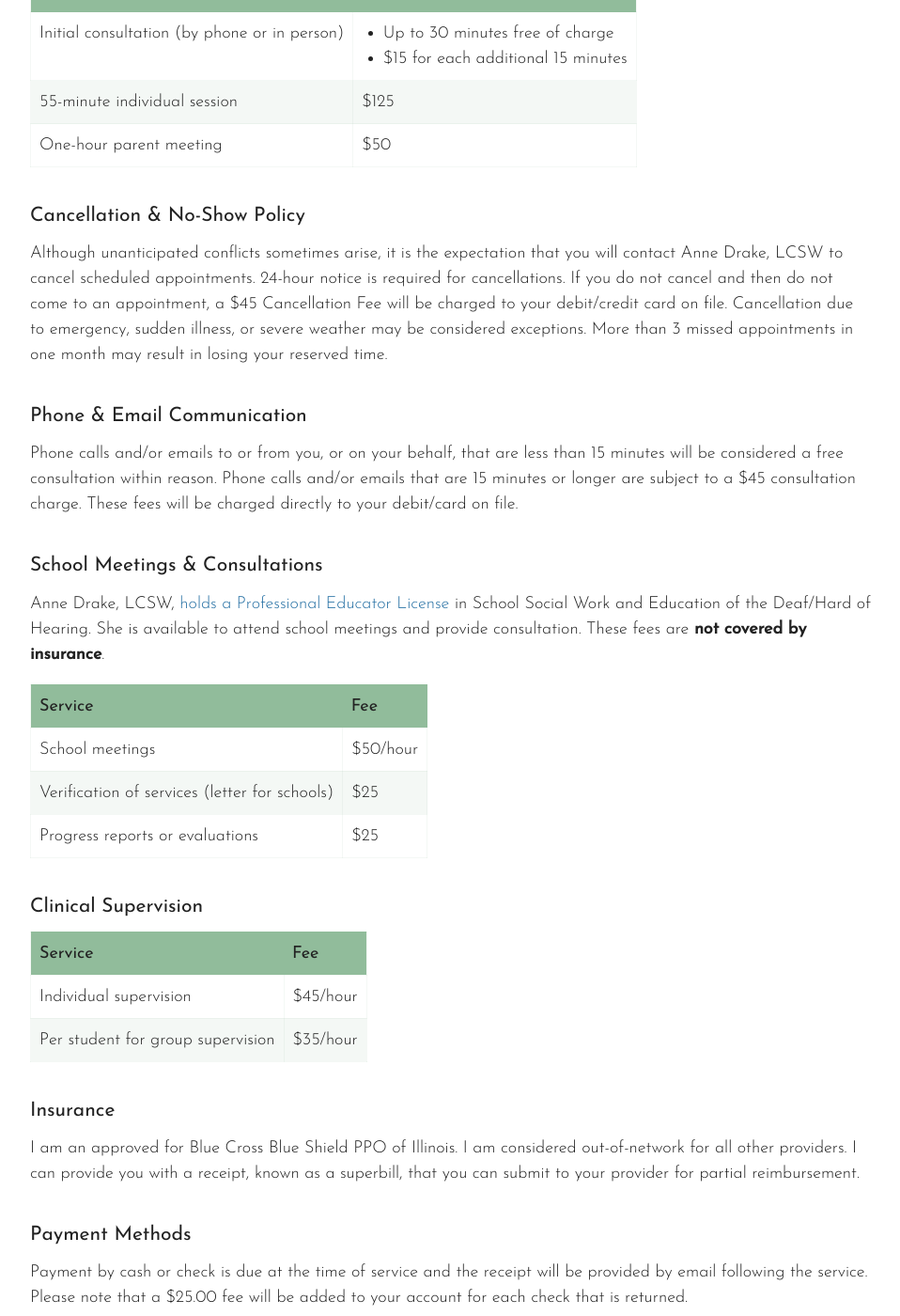
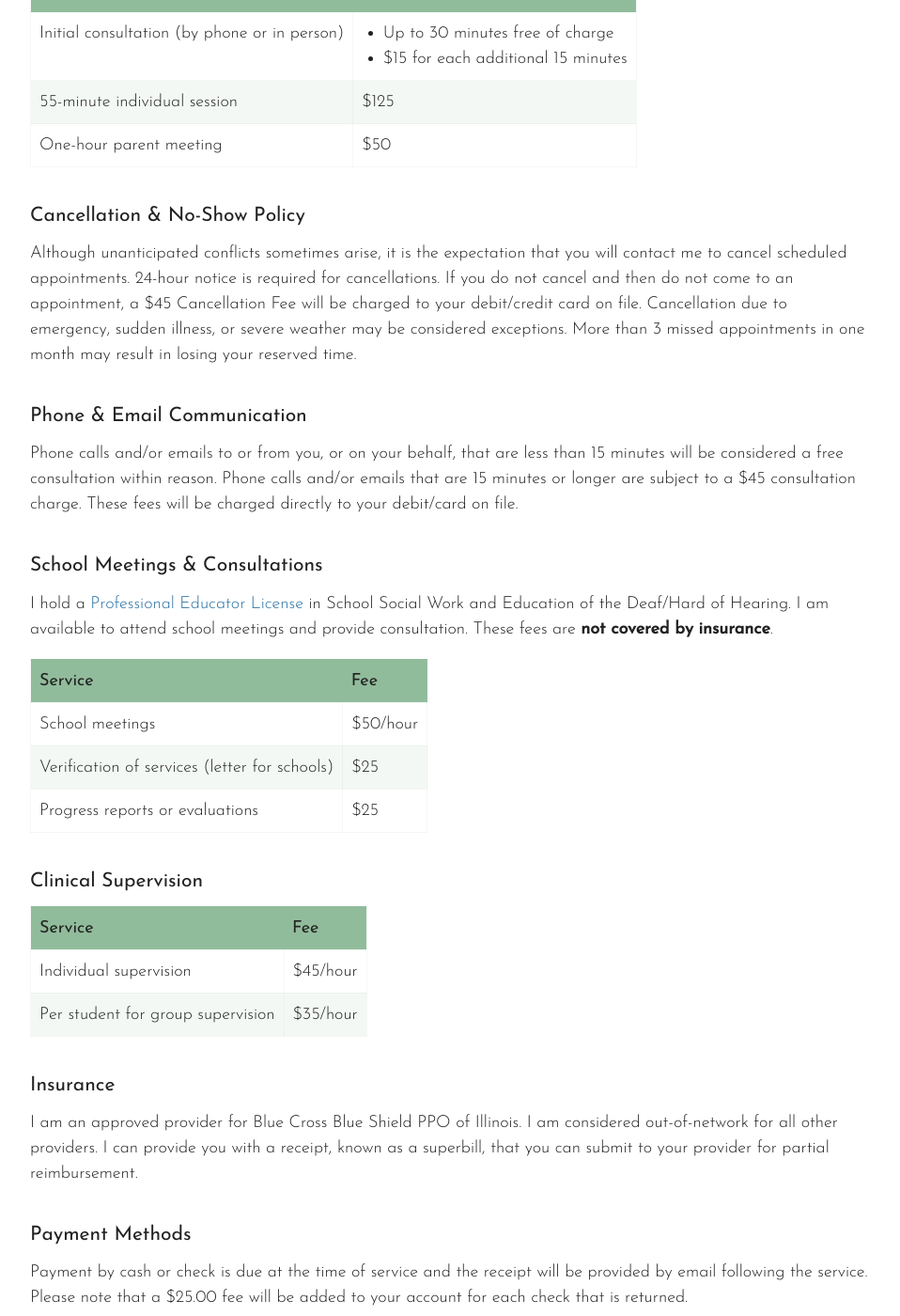
Before and after one commit to annedrakelcsw/annedrakelcsw.github.io, a Jekyll site: the page built from payments.html, in a window 1280 px wide and 1400 px high, scrolled down 730 px. Shown: the whole window at 94% size, without its empty margins (160-1118 px from the left). Built offline with Jekyll 4.4.1, drawn with Linux system fonts in a browser that asks for light colours; nearby versions of some CDN libraries; some of the changed text lies outside the part shown.

Commit message:
minor updates from Anne and making first person consistent

```diff
--- a/_data/faqs.yml
+++ b/_data/faqs.yml
@@ -14,13 +14,13 @@
   answer: As a Licensed Clinical Social Worker, I am trained to work with all ages of clients and address a variety of needs. I currently work with clients from ages 4 through adulthood.
 
 - question: Do you accept insurance?
-  answer: I am an approved for Blue Cross Blue Shield PPO of Illinois. I am considered out-of-network for all other providers. I can provide you with a receipt, known as a superbill, that you can submit to your provider for partial reimbursement.
+  answer: I am an approved provider for Blue Cross Blue Shield PPO of Illinois. I am considered out-of-network for all other providers. I can provide you with a receipt, known as a superbill, that you can submit to your provider for partial reimbursement.
 
 - question: Do you have to give my child a diagnosis?
   answer: Insurance providers require a diagnosis in order for services to be reimbursed. If you choose to use insurance, I must provide a diagnosis. For this reason, many parents will choose to pay out of pocket rather than use insurance. There are some insurance plans that will not cover certain diagnoses, such as those pertaining to adjustments or relationship issues. Insurance companies may also limit the number of sessions a client can use based on of their diagnosis or pay for only certain types of treatment, influencing the overall treatment process without client's best interest in mind.
 
 - question: When and how do I pay you for the session?
-  answer: Payment is due at the time of the session. I accept cash, check, and credit cards, including Health Savings Account (HSA) cards. Payment made by credit card will be assessed a $2.00 service fee to cover the cost of transactions. I am not able to accept payment via apps, such as Zelle or Venmo, at this time. Please see the <a href="payments.html">Payments Policy</a> page for specific information regarding payments.
+  answer: Payment is due at the time of the session. I accept cash, check, and credit cards, including Health Savings Account (HSA) cards. Payment made by credit card will be assessed a 2% service fee to cover the cost of transactions. I am not able to accept payment via apps, such as Zelle or Venmo, at this time. Please see the <a href="payments.html">Payments Policy</a> page for specific information regarding payments.
 
 - question: What are your hours?
   answer: I work Sunday through Thursday by appointment. Weekend and after school hours are the most popular and can be harder to get. If you live near the office and have some flexibility, please consider a before-school appointment for more availability.
--- a/payments.html
+++ b/payments.html
@@ -39,7 +39,7 @@ title: Payment Policies
 </section>
 <section>
   <h3>Cancellation &amp; No-Show Policy</h3>
-  <p>Although unanticipated conflicts sometimes arise, it is the expectation that you will contact Anne Drake, LCSW to cancel scheduled appointments. 24-hour notice is required for cancellations. If you do not cancel and then do not come to an appointment, a &#36;45 Cancellation Fee will be charged to your debit/credit card on file. Cancellation due to emergency, sudden illness, or severe weather may be considered exceptions. More than 3 missed appointments in one month may result in losing your reserved time.</p>
+  <p>Although unanticipated conflicts sometimes arise, it is the expectation that you will contact me to cancel scheduled appointments. 24-hour notice is required for cancellations. If you do not cancel and then do not come to an appointment, a &#36;45 Cancellation Fee will be charged to your debit/credit card on file. Cancellation due to emergency, sudden illness, or severe weather may be considered exceptions. More than 3 missed appointments in one month may result in losing your reserved time.</p>
 </section>
 <section>
   <h3>Phone &amp; Email Communication</h3>
@@ -47,7 +47,7 @@ title: Payment Policies
 </section>
 <section>
   <h3>School Meetings &amp; Consultations</h3>
-  <p>Anne Drake, LCSW, <a href="about.html">holds a Professional Educator License</a> in School Social Work and Education of the Deaf/Hard of Hearing. She is available to attend school meetings and provide consultation. These fees are <strong>not covered by insurance</strong>.</p>
+  <p>I hold a <a href="about.html">Professional Educator License</a> in School Social Work and Education of the Deaf/Hard of Hearing. I am available to attend school meetings and provide consultation. These fees are <strong>not covered by insurance</strong>.</p>
   <table>
     <thead>
       <tr>
@@ -104,7 +104,7 @@ title: Payment Policies
   <h3>Payment Methods</h3>
   <p>Payment by cash or check is due at the time of service and the receipt will be provided by email following the service. Please note that a &#36;25.00 fee will be added to your account for each check that is returned.</p>
   <p>Payment made by credit card will be charged following the service with an emailed receipt as confirmation. Payment made by credit will be assessed a 2&#37; service fee to cover the cost of transactions.</p>
-  <p>Anne Drake, LCSW, contracts with ANE Credentialing and Billing to process all payments. ANE Credentialing and Billing has an authorized Business Associates Agreement with Anne Drake, LCSW, to comply with HIPAA requirements to protect your health and financial information.</p>
+  <p>I contract with ANE Credentialing and Billing to process all payments. ANE Credentialing and Billing has an authorized Business Associates Agreement with me to comply with HIPAA requirements to protect your health and financial information.</p>
 </section>
 <section>
   <h3>Debit/Credit Card</h3>
```
